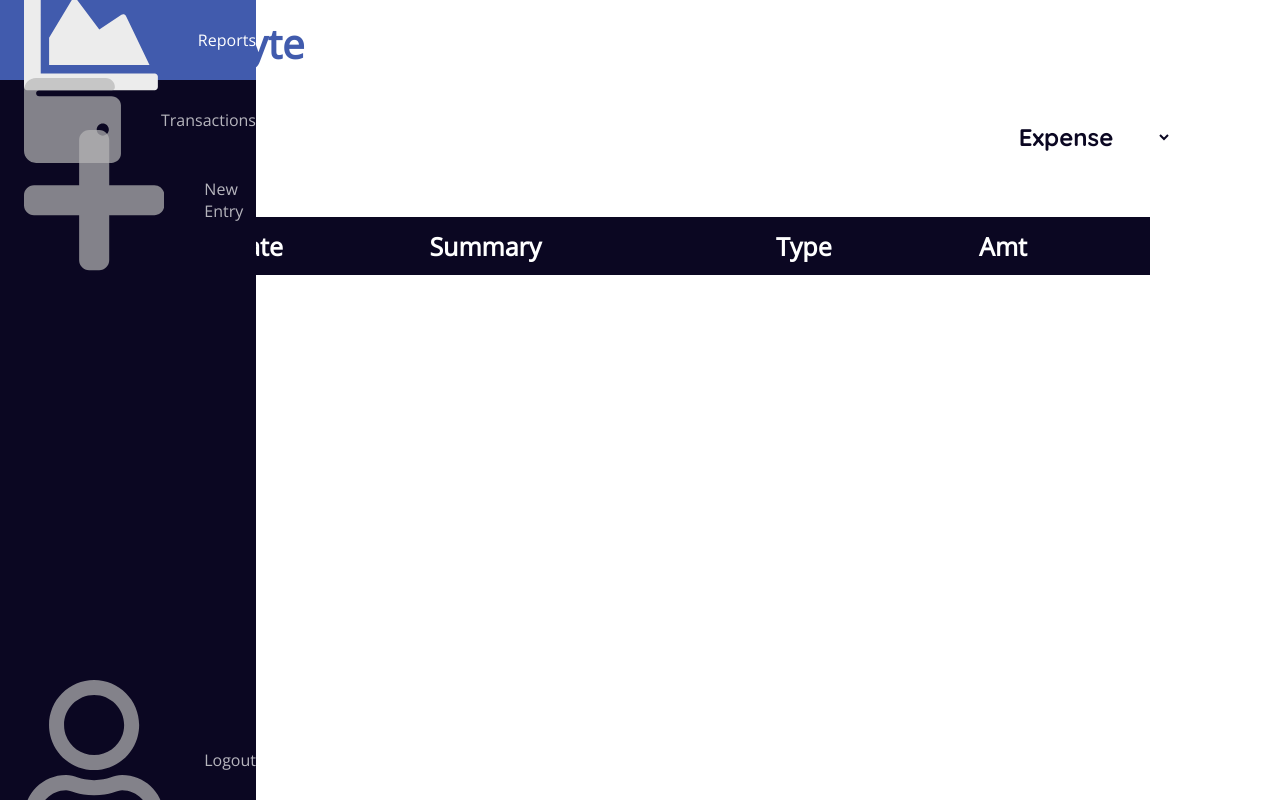
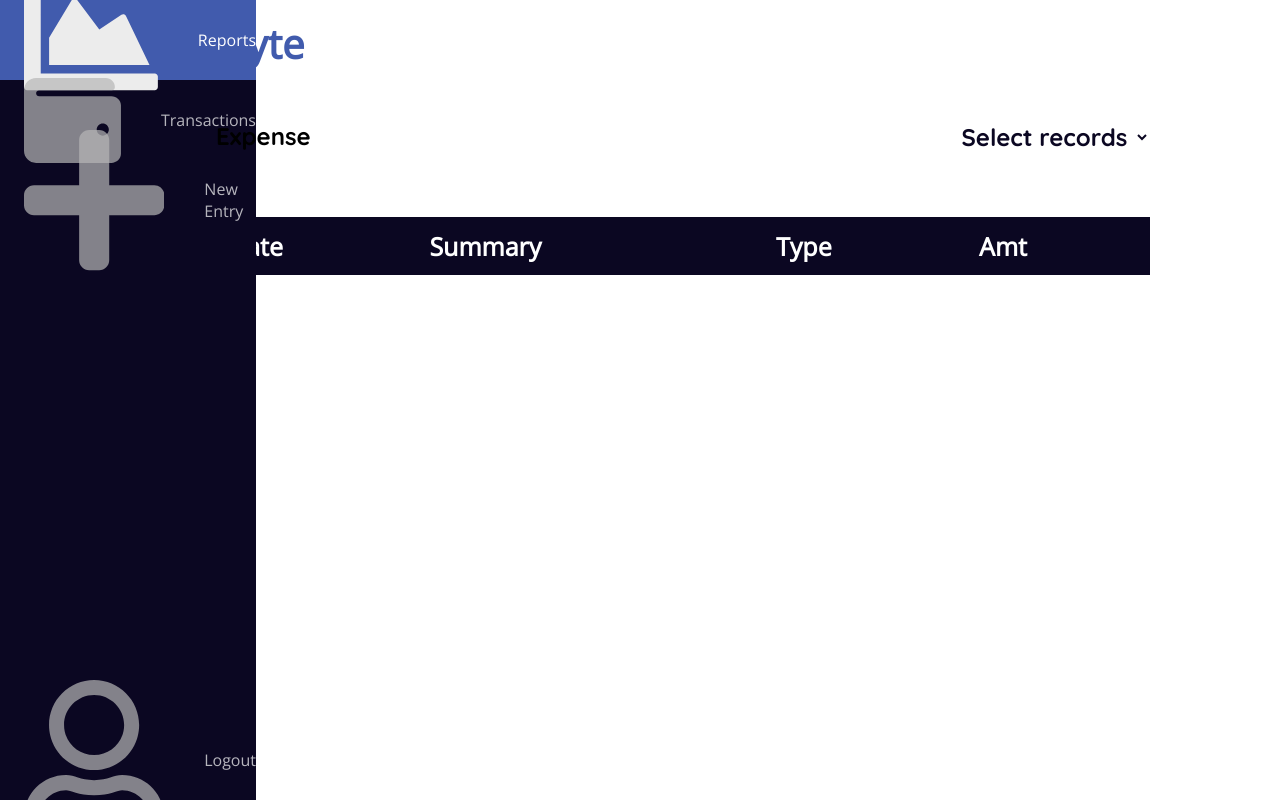
Before and after one commit to ag2byte/cs50web, a Django app: page /transactions/expense in a window 1280 px wide. Run offline with Django 3.2, Linux system fonts and the light colour scheme; a user stored in the database is signed in; data comes from the database, SQL or seed files in the repository; both versions use the stored data as it was after the commit; lists and menus that the app fills with data are empty; some libraries are stand-ins or nearby versions.

Commit message:
dropdown fixed

```diff
--- a/capstone/static/capstone/css/transactions.css
+++ b/capstone/static/capstone/css/transactions.css
@@ -35,10 +35,17 @@ td {
   width: 60%;
 }
 .dropdown {
+  margin-left: 15vh;
   margin-top: 50px;
-  margin-left: 75%;
+  width: 80%;
+  display: flex;
+  justify-content: space-between;
   position: relative;
   font-family: "Quicksand", arial;
+}
+.dropdown span {
+  font-size: 1.5rem;
+  font-weight: bold;
 }
 #rec-type {
   border: none;
--- a/capstone/templates/capstone/layout.html
+++ b/capstone/templates/capstone/layout.html
@@ -39,7 +39,7 @@
                 </a>
             </li>
             <li class="nav-item">
-                <a href="{% url 'transactions' rec_type='income' %}" class="nav-link">
+                <a href="{% url 'transactions' rec_type='expense' %}" class="nav-link">
                     <svg aria-hidden="true" focusable="false" data-prefix="fas" data-icon="wallet" class="svg-inline--fa fa-wallet fa-w-16" role="img" xmlns="http://www.w3.org/2000/svg" viewBox="0 0 512 512"><path fill="currentColor" d="M461.2 128H80c-8.84 0-16-7.16-16-16s7.16-16 16-16h384c8.84 0 16-7.16 16-16 0-26.51-21.49-48-48-48H64C28.65 32 0 60.65 0 96v320c0 35.35 28.65 64 64 64h397.2c28.02 0 50.8-21.53 50.8-48V176c0-26.47-22.78-48-50.8-48zM416 336c-17.67 0-32-14.33-32-32s14.33-32 32-32 32 14.33 32 32-14.33 32-32 32z"></path></svg>
                     </svg>
                     <span class="link-text">
--- a/capstone/templates/capstone/transactions.html
+++ b/capstone/templates/capstone/transactions.html
@@ -16,7 +16,9 @@
 <span class="top-name">Hi, {{user.username}}</span>
 
 <div class="dropdown">
+  <span id="record">Expense</span>
   <select name="rec-type" id="rec-type">
+    <option>Select records</option>
     <!-- <a href="{% url 'transactions' rec_type='expense' %}"> -->
     <option value="expense">Expense</option>
     <!-- </a> -->
@@ -46,10 +48,17 @@
 <script>
   var drop_down = document.getElementById("rec-type");
   // console.log(drop_down.value);
-  const rec_type = drop_down.value;
+  window.onload = () => {
+    var record = document.getElementById("record");
+    if (window.location.pathname == "/transactions/expense")
+      record.innerHTML = "Expense";
+    else if (window.location.pathname == "/transactions/income")
+      record.innerHTML = "Income";
+  };
   var url;
 
   drop_down.addEventListener("change", () => {
+    const rec_type = drop_down.value;
     if (rec_type == "expense")
       url = `{% url 'transactions' rec_type='expense' %}`;
     else if (rec_type == "income")
```
Also changed, not shown: db.sqlite3.
